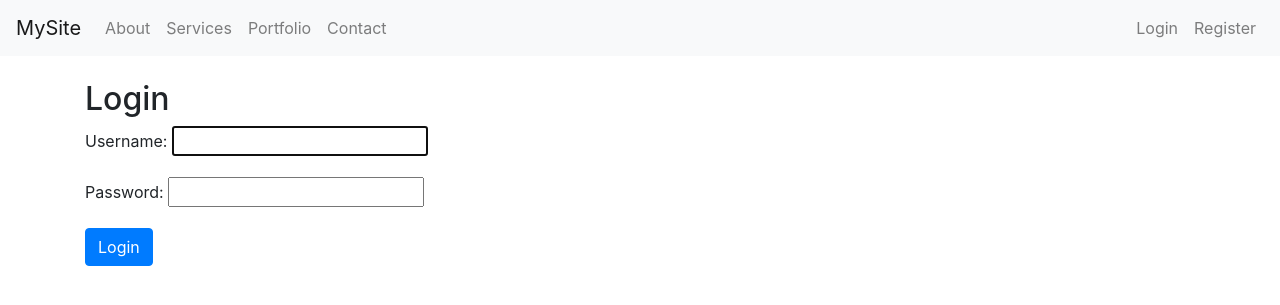
After one commit to odcardwell/miniproject4OakleyCardwell, a Django app: page /login/ in a window 1280 px wide. The commit adds this page. Shown: the top 305 px of the page. Run offline with Django 5.2, Linux system fonts and the light colour scheme; some libraries are stand-ins or nearby versions.

Commit message:
Implemented user registration, fixed user logout bug

```diff
--- a/miniproject4/main/templates/main/base.html
+++ b/miniproject4/main/templates/main/base.html
@@ -14,7 +14,10 @@
     <!-- Navbar -->
 <nav class="navbar navbar-expand-lg navbar-light bg-light">
     <a class="navbar-brand" href="{% url 'home' %}">MySite</a>
-        <div class="collapse navbar-collapse">
+    <button class="navbar-toggler" type="button" data-toggle="collapse" data-target="#navbarNav">
+        <span class="navbar-toggler-icon"></span>
+    </button>
+    <div class="collapse navbar-collapse" id="navbarNav">
         <ul class="navbar-nav mr-auto">
             <li class="nav-item">
                 <a class="nav-link" href="{% url 'about' %}">About</a>
@@ -29,8 +32,40 @@
                 <a class="nav-link" href="{% url 'contact' %}">Contact</a>
             </li>
         </ul>
+        <ul class="navbar-nav ml-auto">
+            {% if user.is_authenticated %}
+                <li class="nav-item">
+                    <a class="nav-link" href="#">Welcome, {{ user.username }}</a>
+                </li>
+                <li class="nav-item">
+                    <a class="nav-link" href="{% url 'logout' %}">Logout</a>
+                </li>
+            {% else %}
+                <li class="nav-item">
+                    <a class="nav-link" href="{% url 'login' %}">Login</a>
+                </li>
+                <li class="nav-item">
+                    <a class="nav-link" href="{% url 'register' %}">Register</a>
+                </li>
+            {% endif %}
+        </ul>
     </div>
 </nav>
+
+    <!-- Messages -->
+<div class="container mt-2">
+    {% if messages %}
+        {% for message in messages %}
+            <div class="alert alert-{{ message.tags }} alert-dismissible fade show" role="alert">
+                {{ message }}
+                <button type="button" class="close" data-dismiss="alert" aria-label="Close">
+                    <span aria-hidden="true">&times;</span>
+                </button>
+            </div>
+        {% endfor %}
+    {% endif %}
+</div>
+
 
     <div class="container mt-4">
         {% block content %}
--- /dev/null
+++ b/miniproject4/main/templates/main/login.html
@@ -0,0 +1,12 @@
+{% extends 'main/base.html' %}
+
+{% block title %}Login{% endblock %}
+
+{% block content %}
+<h2>Login</h2>
+<form method="post">
+    {% csrf_token %}
+    {{ form.as_p }}
+    <button type="submit" class="btn btn-primary">Login</button>
+</form>
+{% endblock %}
--- a/miniproject4/main/urls.py
+++ b/miniproject4/main/urls.py
@@ -1,5 +1,6 @@
 from django.urls import path
 from . import views
+from django.contrib.auth import views as auth_views
 
 urlpatterns = [
     path('', views.home, name='home'),
@@ -7,4 +8,8 @@ urlpatterns = [
     path('contact/', views.contact, name='contact'),
     path('services/', views.services, name='services'),
     path('portfolio/', views.portfolio, name='portfolio'),
+    path('register/', views.register, name='register'),
+    path('login/', auth_views.LoginView.as_view(template_name='main/login.html'), name='login'),
+    path('accounts/login/', auth_views.LoginView.as_view(template_name='main/login.html'), name='login'),
+    path('logout/', views.logout_view, name='logout'),
 ]
```
Also changed, not shown: miniproject4/main/templates/main/logout.html (added, +8 -0 lines), miniproject4/main/templates/main/register.html (added, +12 -0 lines), miniproject4/main/views.py (+20 -0 lines), miniproject4/miniproject4/settings.py (+13 -0 lines). Lines whose indentation alone changed are shown as unchanged.
